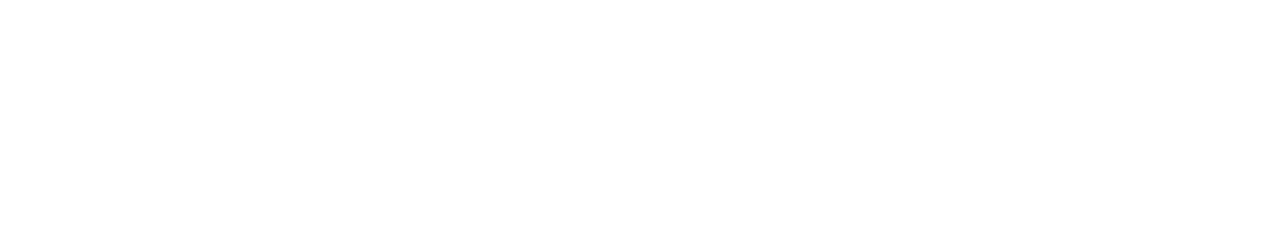
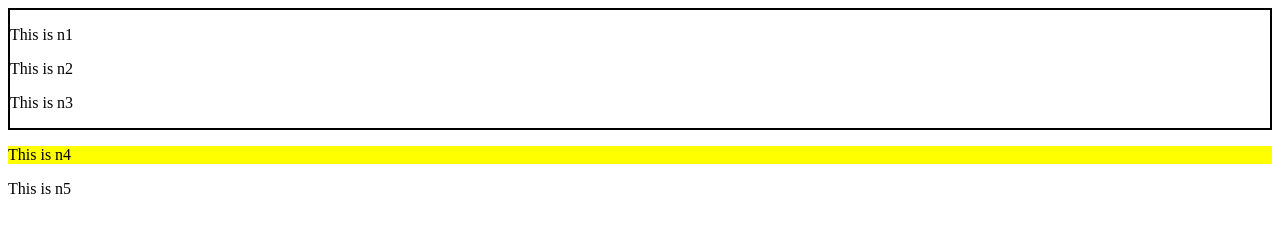
Before and after one commit to XSanjayPatelX/Duo-Learning, a plain HTML site: page HTML study folder/website_css/combinators.html in a window 1280 px wide. Drawn offline with Linux system fonts and the light colour scheme.

Commit message:
html template v1

```diff
--- a/HTML study folder/css/combinators.css
+++ b/HTML study folder/css/combinators.css
@@ -0,0 +1,6 @@
+#container{
+    border: 2px solid;
+}
+#container + p{
+    background-color: yellow;
+}
--- a/HTML study folder/website_css/combinators.html
+++ b/HTML study folder/website_css/combinators.html
@@ -7,6 +7,15 @@
     <link rel="stylesheet" href="/HTML study folder/css/combinators.css">
 </head>
 <body>
+    <div id="container">
+        <p>This is n1</p>
+        <p>This is n2</p>
+        <div>
+            <p>This is n3</p>
+        </div>
+    </div>
 
+    <p>This is n4</p>
+    <p>This is n5</p>
 </body>
 </html>
```
Also changed, not shown: html template/html/index.html (added, +12 -0 lines), html template/css/test.css (added), html template/images/text.txt (added), html template/javascript/text.txt (added), 1 other file.
